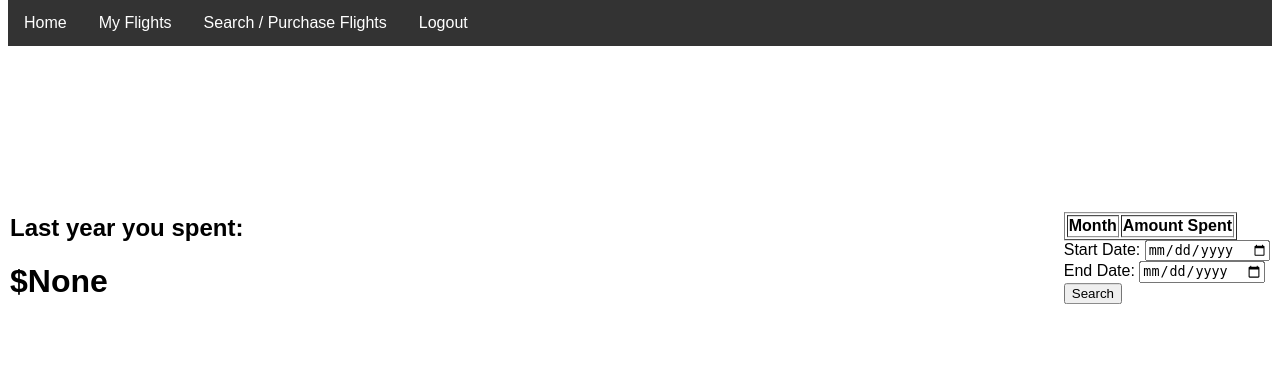
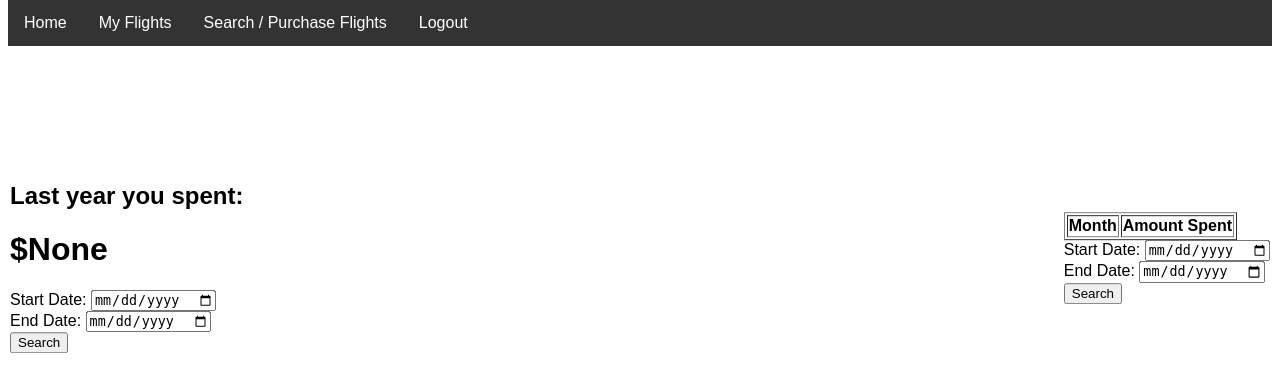
Before and after one commit to jjl9895/AirlineProject, a Flask app: page /customerhome in a window 1280 px wide. Shown: the part 142-534 px from the top of the page. Run offline with Flask 3, Linux system fonts and the light colour scheme; a user stored in the database is signed in; data that the repository does not hold is empty.

Commit message:
Date Functionality on Customer Total

```diff
--- a/frontend/app.py
+++ b/frontend/app.py
@@ -29,7 +29,7 @@ nikhilconfig = {
     'database': 'projectairport'
 }
 # Database configuration
-db_config = nikhilconfig
+db_config = jeffconfig
 
 # Establishing a database connection
 def get_db_connection():
@@ -230,12 +230,11 @@ def logout():
     session.clear()
     return redirect(url_for('home'))
 
-def last_year_total():
+def last_year_total(start_date, end_date):
     conn = get_db_connection()
     cursor = conn.cursor()
     query = "SELECT FORMAT(SUM(price), 2) AS total FROM ticket JOIN purchasehistory ON purchasehistory.ticket_id = ticket.id WHERE purchasehistory.customer_email = %s AND purchase_date BETWEEN %s AND %s;"
-    one_year_ago = datetime.now()- timedelta(days=365)
-    cursor.execute(query, (session['email'], one_year_ago.date(), datetime.now().date()))
+    cursor.execute(query, (session['email'], start_date, end_date))
     total = cursor.fetchone()
     cursor.close()
     conn.close()
@@ -254,15 +253,22 @@ def last_6m_total():
     return total[0]
 
 # Customer Home Page
-@app.route('/customerhome')
+@app.route('/customerhome', methods=['GET', 'POST'])
 def customerhome():
-    year_spending = last_year_total()
-    end_date = datetime.now().date()
-    start_date = end_date - relativedelta(months=6)
+    end_date_tot = datetime.now().date()
+    start_date_tot = end_date_tot - relativedelta(years=1)
+    year_spending = last_year_total(start_date_tot, end_date_tot)
+
+    end_date_6m = datetime.now().date()
+    start_date_6m = end_date_6m - relativedelta(months=6)
     if request.method == "POST":
-        if 'start_date' in request.form and 'end_date' in request.form:
-            start_date = request.form.get('start_date')
-            end_date = request.form.get('end_date')
+        if 'start_date_tot' in request.form and 'end_date_tot' in request.form:
+            start_date_tot = request.form.get('start_date_tot')
+            end_date_tot = request.form.get('end_date_tot')
+
+        if 'start_date_6m' in request.form and 'end_date_6m' in request.form:
+            start_date_6m = request.form.get('start_date_6m')
+            end_date_6m = request.form.get('end_date_6m')
     try:
         conn = get_db_connection()
         cursor = conn.cursor()
@@ -277,8 +283,8 @@ def customerhome():
             month
         ORDER BY
             month;"""
-        cursor.execute(query, (session['email'], start_date, end_date))
-        spending = cursor.fetchall()
+        cursor.execute(query, (session['email'], start_date_6m, end_date_6m))
+        spending_6m = cursor.fetchall()
     except Exception as e:
         # Handle exception or invalid input
         print(f"An error occurred: {e}")
@@ -286,7 +292,7 @@ def customerhome():
         cursor.close()
         conn.close()
 
-    return render_template('customerhome.html', year_spending=year_spending, spending=spending)
+    return render_template('customerhome.html', year_spending=year_spending, spending_6m=spending_6m)
 
 # Airline Staff Home Page
 @app.route('/staffhome', methods=['GET', 'POST'])
@@ -450,8 +456,9 @@ def buyticket(ticket_id):
         cursor.execute(query, (email,))
         dob = cursor.fetchone()[0]
 
-        query = "INSERT INTO PurchaseHistory (customer_email, purchase_time, card_num, exp_date, purchase_date, first_name, last_name, name_on_card, date_of_birth, card_type, ticket_id) \
-            VALUES (%s, %s, %s, %s, %s, %s, %s, %s, %s, %s,%s)"
+        query = """INSERT INTO PurchaseHistory (customer_email, purchase_time, card_num, exp_date, purchase_date, first_name, last_name,
+            name_on_card, date_of_birth, card_type, ticket_id)
+            VALUES (%s, %s, %s, %s, %s, %s, %s, %s, %s, %s,%s)"""
         cursor.execute(query, (email, time, card_number, expiration_date, purchase_date, first_name, last_name, full_name, dob, card_type, ticket_id))
         conn.commit()
         cursor.close()
--- a/frontend/templates/customerhome.html
+++ b/frontend/templates/customerhome.html
@@ -71,6 +71,11 @@
 <div class="left-element">
     <h2>Last year you spent:</h2>
     <h1>${{year_spending}}</h1>
+    <form method="post" action="/customerhome">
+        Start Date: <input type="date" name="start_date_tot" required><br>
+        End Date: <input type="date" name="end_date_tot" required><br>
+        <input type="submit" value="Search" >
+    </form>
 </div>
 <div class="right-element">
     <table border="1">
@@ -88,8 +93,8 @@
     </table>
 
     <form method="post" action="/customerhome">
-        Start Date: <input type="date" name="start_date" required><br>
-        End Date: <input type="date" name="end_date" required><br>
+        Start Date: <input type="date" name="start_date_6m" required><br>
+        End Date: <input type="date" name="end_date_6m" required><br>
         <input type="submit" value="Search" >
     </form>
 </div>
```
